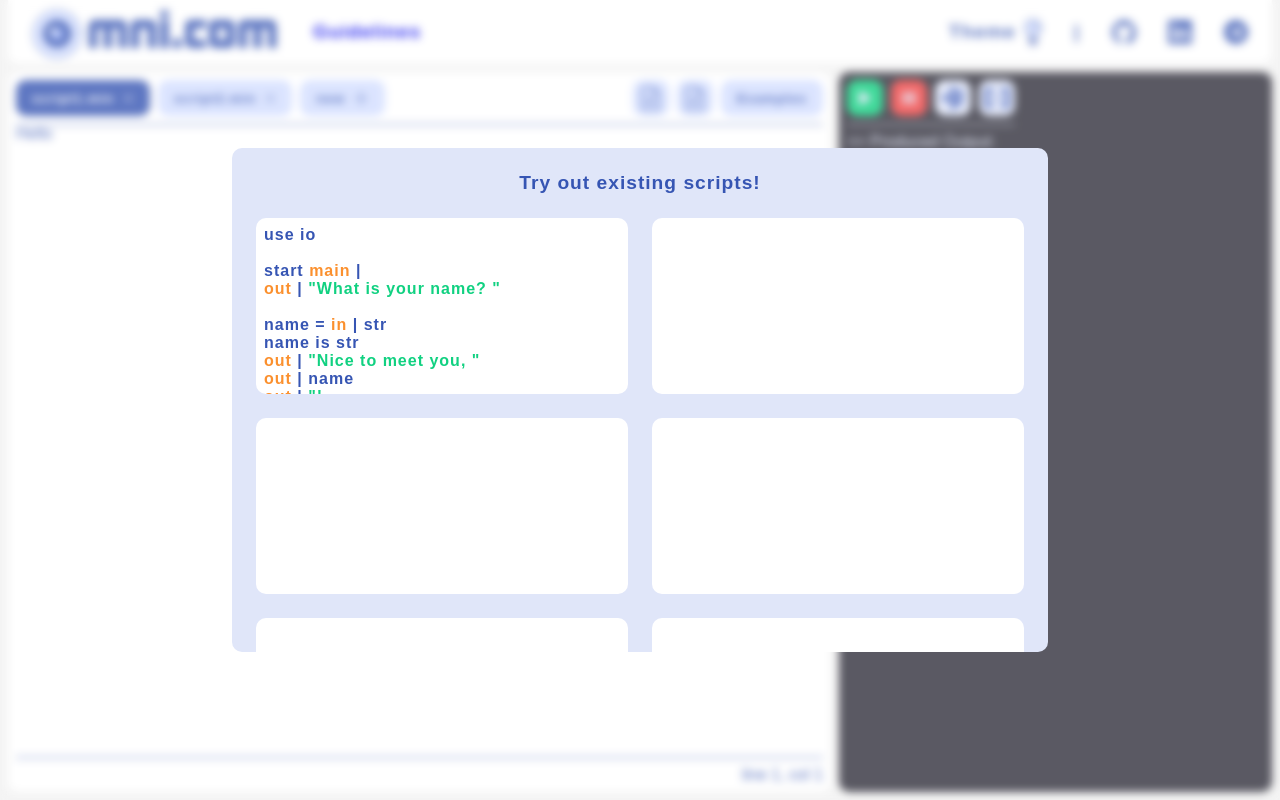
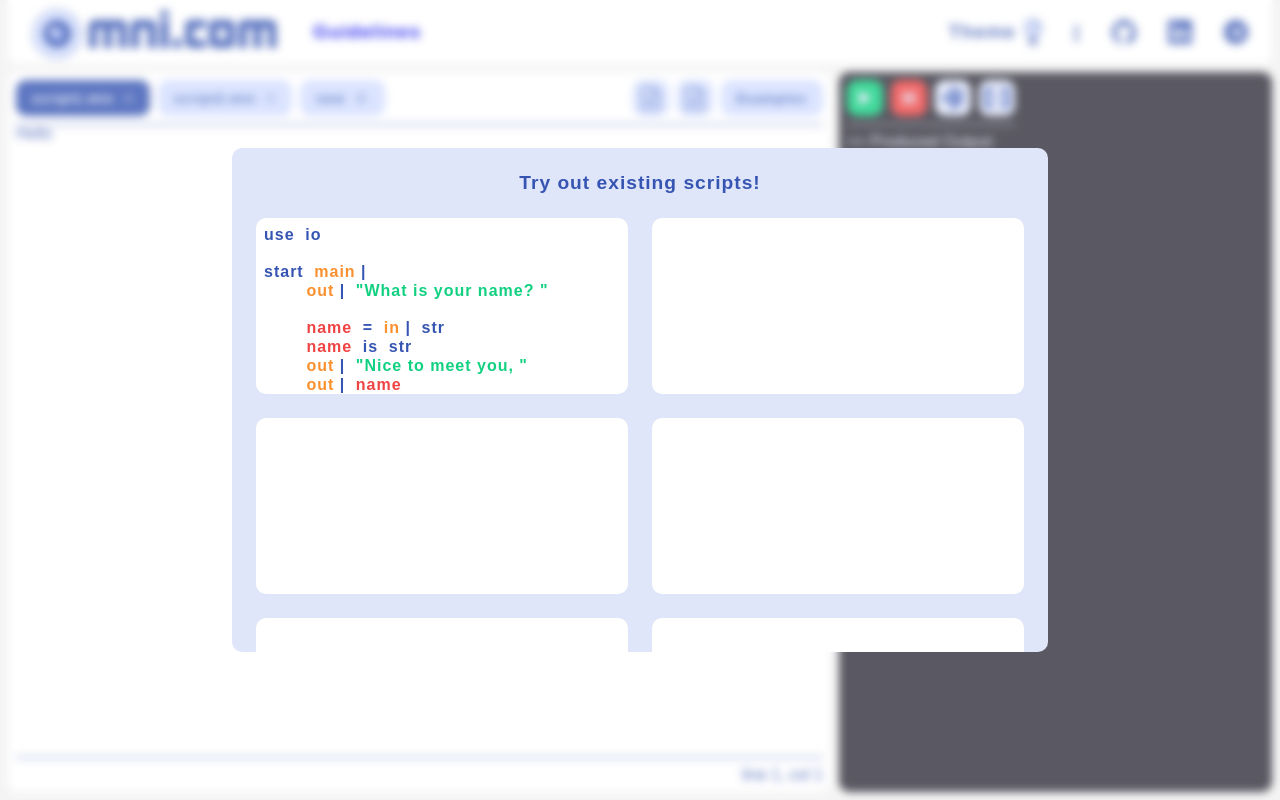
Before and after one commit to KalenskyyAlex/omni-com, a React (Create React App) app: page /sandbox in a window 1280 px wide. Built offline with nearby package versions, Linux system fonts and the light colour scheme; a web font is replaced by a local one.

Commit message:
linting variables

```diff
--- a/src/Linter/Linter.tsx
+++ b/src/Linter/Linter.tsx
@@ -12,8 +12,8 @@ function Linter(props: LinterProps) {
     const typeRegex = /\b(int|float|str|bool)/g;
     const stringLiteralRegex = /"([^"\\]|\\.)*"/g;
     const functionRegex = /([a-zA-Z0-9_]+)\s*(?=\|)/g;
-
-    console.log(props.content.match(functionRegex));
+    const libraryRegex = /(?<=\buse\s+)[a-zA-Z0-9_]+/g;
+    const variableRegex = /\b(?!__\w+)\w+\b/g;
 
     const lint = (text: string, regex: RegExp, format: string) => {
         let match;
@@ -31,13 +31,16 @@ function Linter(props: LinterProps) {
         return {text, positions};
     }
 
-    let keywords, operators, booleans, numerals, types, stringLiterals, functions;
+    let keywords, operators, booleans, numerals, types, stringLiterals, functions, libraries, variables;
 
     let result = lint(props.content, stringLiteralRegex, "strings");
     stringLiterals = result.positions;
 
     result = lint(result.text, functionRegex, "function");
     functions = result.positions;
+
+    result = lint(result.text, libraryRegex, "library");
+    libraries = result.positions;
 
     result = lint(result.text, keywordRegex, "keyword");
     keywords = result.positions;
@@ -53,6 +56,9 @@ function Linter(props: LinterProps) {
 
     result = lint(result.text, typeRegex, "type");
     types = result.positions;
+
+    result = lint(result.text, variableRegex, "variable");
+    variables = result.positions;
 
     let formattedContent = result.text;
 
@@ -84,8 +90,16 @@ function Linter(props: LinterProps) {
         formattedContent = formattedContent.replace("__function", '<code class="code-function">' + functions[i].match + '</code>');
     }
 
+    for(let i = 0; i < libraries.length; i++){
+        formattedContent = formattedContent.replace("__library", '<code class="code-library">' + libraries[i].match + '</code>');
+    }
+
+    for(let i = 0; i < variables.length; i++){
+        formattedContent = formattedContent.replace("__variable", '<code class="code-variable">' + variables[i].match + '</code>');
+    }
+
     return (
-        <div dangerouslySetInnerHTML={{__html: formattedContent.replaceAll('\n', '<br/>')}}></div>
+        <pre dangerouslySetInnerHTML={{__html: formattedContent}}></pre>
     )
 }
 
--- a/src/index.css
+++ b/src/index.css
@@ -38,6 +38,10 @@ html {
 
 code {
     font-family: Hack, sans-serif;
+}
+
+pre {
+    margin: 0;
 }
 
 button {
```
